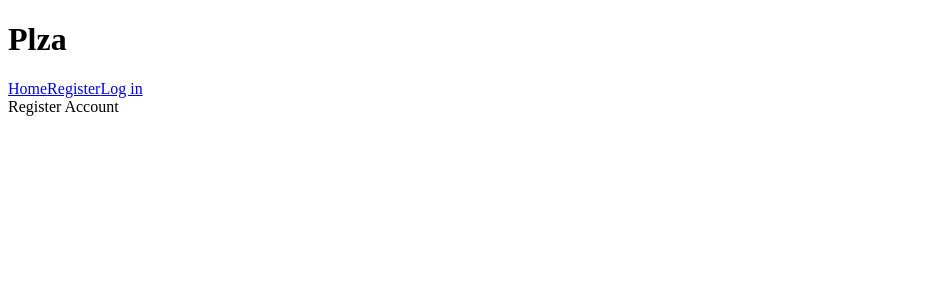
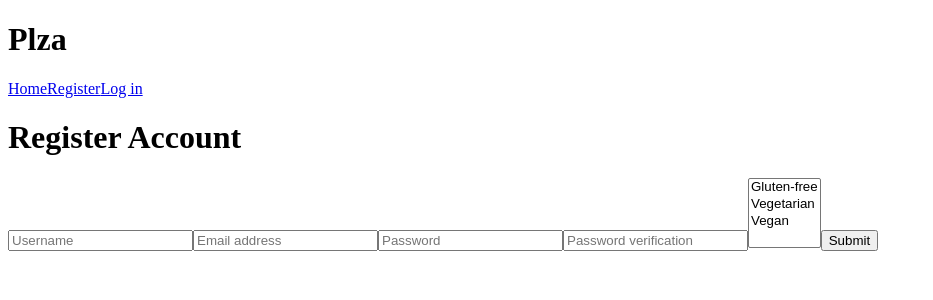
Before and after one commit to BloomTech-Labs/lets-get-pizza-fe, a React (Create React App) app in the folder plza-fe/: page /register in a window 1280 px wide. Shown: the top 300 px of the page, without its empty margins (0-933 px from the left). Built offline with nearby package versions, Linux system fonts and the light colour scheme.

Commit message:
Created Login and Register components

```diff
--- a/plza-fe/package.json
+++ b/plza-fe/package.json
@@ -4,6 +4,7 @@
   "version": "0.1.0",
   "private": true,
   "dependencies": {
+    "formik": "^2.0.3",
     "react": "^16.11.0",
     "react-dom": "^16.11.0",
     "react-router-dom": "^5.1.2",
--- a/plza-fe/src/App.js
+++ b/plza-fe/src/App.js
@@ -2,14 +2,21 @@ import React from "react";
 import { Switch, Route } from "react-router-dom";
 
 import Masthead from "./components/Masthead";
+
+import Login from "./components/authentication/Login";
+import Register from "./components/authentication/Register";
 
 export default function App() {
   return (
     <div className="app">
       <Masthead />
       <Switch>
-        <Route path="/register" render={() => <div>Register Account</div>} />
-        <Route path="/login" render={() => <div>Login to Account</div>} />
+        <Route path="/login">
+          <Login />
+        </Route>
+        <Route path="/register">
+          <Register />
+        </Route>
 
         <Route exact path="/places" render={() => <div>Places</div>} />
         <Route
--- /dev/null
+++ b/plza-fe/src/components/authentication/Login.js
@@ -0,0 +1,5 @@
+import React from "react";
+
+export default function Login() {
+  return <div className="login">{/* TODO */}</div>;
+}
--- /dev/null
+++ b/plza-fe/src/components/authentication/Register.js
@@ -0,0 +1,51 @@
+import React from "react";
+import { Formik, Form, Field } from "formik";
+
+export default function Register() {
+  return (
+    <div className="register">
+      <h1>Register Account</h1>
+      <Formik
+        initialValues={{
+          username: "",
+          password: "",
+          password_verify: "",
+          email: "",
+          profile_image: "",
+          dietary_preference: [],
+          favorite_pizza_toppings: "",
+          city: "",
+          state: ""
+        }}
+        onSubmit={(values, { setSubmitting }) => {
+          setTimeout(() => {
+            alert("Form submitted!");
+            setSubmitting(false);
+          });
+        }}
+      >
+        {({ isSubmitting }) => (
+          <Form>
+            <Field type="username" name="username" placeholder="Username" />
+            <Field type="email" name="email" placeholder="Email address" />
+            <Field type="password" name="password" placeholder="Password" />
+            <Field
+              type="password"
+              name="password_verify"
+              placeholder="Password verification"
+            />
+            <Field name="dietary_preference" as="select" multiple>
+              <option value="gluten-free">Gluten-free</option>
+              <option value="vegetarian">Vegetarian</option>
+              <option value="vegan">Vegan</option>
+            </Field>
+
+            <button type="submit" disabled={isSubmitting}>
+              Submit
+            </button>
+          </Form>
+        )}
+      </Formik>
+    </div>
+  );
+}
```
Also changed, not shown: 1 other file (tests, documents, lock files or other folders).
